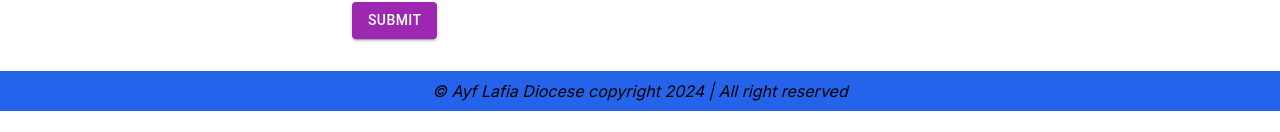
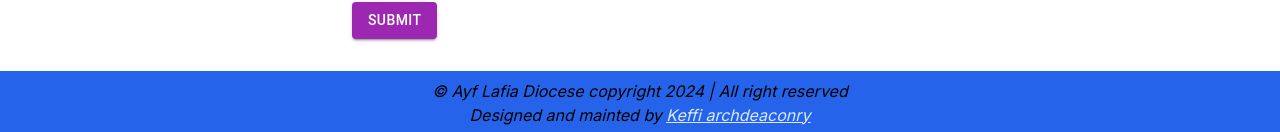
Before and after one commit to Emiraell/registration_form, a Next.js app: page /form in a window 1280 px wide. Shown: the part 1404-1536 px from the top of the page. Before the commit the page ends 1515 px from the top, so only its background shows below. Built offline with nearby package versions, Linux system fonts and the light colour scheme; no server answers; the database is empty.

Commit message:
link tag to facebook

```diff
--- a/src/components/Footer.tsx
+++ b/src/components/Footer.tsx
@@ -1,7 +1,17 @@
 export default function Footer() {
   return (
     <div className="mt-8 bg-blue-600 text-center py-2 italic">
-      &#169; Ayf Lafia Diocese copyright 2024 | All right reserved
+      &#169; Ayf Lafia Diocese copyright 2024 | All right reserved <br />
+      Designed and mainted by{" "}
+      <span className="text-blue-100 underline cursor-pointer">
+        <a
+          href="https://www.facebook.com/profile.php?id=100089929903770&mibextid=LQQJ4d"
+          target="_blank"
+        >
+          {" "}
+          Keffi archdeaconry
+        </a>
+      </span>
     </div>
   );
 }
```
